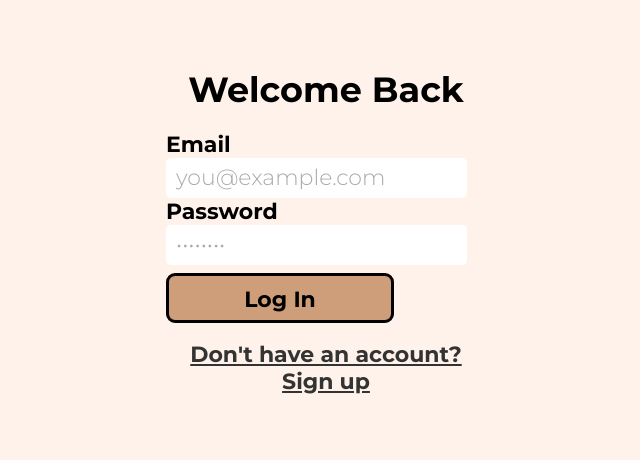
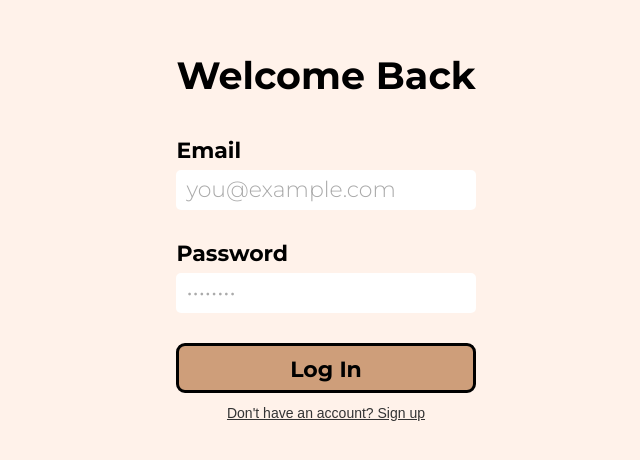
Before and after one commit to Tati-Vozniuk/focus-pet-frontend-cursova, a React (Create React App) app: page / in a window 1280 px wide. Shown: the part 164-624 px from the top of the page, without its empty margins (314-954 px from the left). Built offline with nearby package versions, Linux system fonts and the light colour scheme; no server answers.

Commit message:
Fix: style of AuthModal

```diff
--- a/src/App.css
+++ b/src/App.css
@@ -371,116 +371,115 @@ body {
   background: #a66c4a;
 }
 
-/* -----------------------------------------------------------------------
-   Додай ці стилі в кінець свого App.css
-   ----------------------------------------------------------------------- */
+/* Auth Page */
 
-/* Auth Page */
-.auth-page {
+.logout-button {
+  margin-top: 16px;
+  background: transparent;
+  border: none;
+  color: var(--color-text, #888);
+  font-size: 14px;
+  cursor: pointer;
+  text-decoration: underline;
+}
+
+/* ── Wrapper ── */
+.auth-wrapper {
   display: flex;
   justify-content: center;
   align-items: center;
-  min-height: 100vh;
-  width: 100%;
+  min-height: 100px;
 }
 
-.auth-card {
-  background-color: #fff2ea;
-  width: 393px;
-  padding: 40px 20px;
+/* ── Modal card ── */
+.auth-modal {
+  position: static;
+  width: 100%;
+  max-width: 360px;
+  padding: 32px 28px;
+  box-sizing: border-box;
+
+  /* inherit existing .modal styles — add extras here if needed */
+}
+
+/* ── Title ── */
+.auth-title {
+  /* keep existing .modal-header styles */
+  text-align: center;
+  margin-bottom: 28px;
+  font-size: 38px;
+}
+
+/* ── Field group (label + input together) ── */
+.auth-field {
+  display: flex;
+  flex-direction: column;
+  gap: 6px;
+  margin-bottom: 20px;
+}
+
+.auth-field .input-label {
+  /* keep existing .input-label styles */
+  margin-bottom: 0; /* reset if .input-label has its own bottom margin */
+}
+
+.auth-field .input-field {
+  /* keep existing .input-field styles */
+  width: 100%;
+  box-sizing: border-box;
+}
+
+/* ── Error message ── */
+.auth-error {
+  /* keep existing .validation-error styles */
+  width: 100%;
+  box-sizing: border-box;
+  margin-bottom: 16px;
+  padding: 8px 12px;
+  border-radius: 4px;
+
+  /* override: make sure it doesn't overflow into other elements */
+  display: block;
+  overflow-wrap: break-word;
+  word-break: break-word;
+}
+
+/* ── Success message ── */
+.auth-message {
+  color: green;
+  font-size: 14px;
+  text-align: center;
+  margin-bottom: 16px;
+}
+
+/* ── Buttons container ── */
+.auth-actions {
   display: flex;
   flex-direction: column;
   align-items: center;
   gap: 12px;
+  margin-top: 8px;
 }
 
-.auth-pet-emoji {
-  font-size: 64px;
-  line-height: 1;
-  margin-bottom: 4px;
+/* ── Primary submit button ── */
+.auth-submit {
+  width: 100%;
+  /* inherits .button .save-button styles */
 }
 
-.auth-title {
-  font-size: 40px;
-  font-weight: bold;
-  color: black;
+/* ── Switch mode link-style button ── */
+.auth-switch {
+  background: transparent;
+  border: none;
+  box-shadow: none;
+  padding: 0;
+  color: var(--color-text, #333);
+  font-size: 14px;
+  text-decoration: underline;
+  cursor: pointer;
   text-align: center;
-  margin: 0;
 }
 
-.auth-subtitle {
-  font-size: 20px;
-  font-weight: 300;
-  color: #585858;
-  text-align: center;
-  margin-bottom: 8px;
+.auth-switch:hover {
+  opacity: 0.7;
 }
-
-/* Toggle Login / Sign Up */
-.auth-toggle {
-  display: flex;
-  background-color: white;
-  border: 3px solid black;
-  border-radius: 9px;
-  overflow: hidden;
-  width: 301px;
-  height: 44px;
-  margin-bottom: 8px;
-}
-
-.auth-toggle-btn {
-  flex: 1;
-  background: transparent;
-  border: none;
-  font-family: 'Montserrat', sans-serif;
-  font-size: 18px;
-  font-weight: bold;
-  color: #a0a0a0;
-  cursor: pointer;
-  transition:
-    background-color 0.2s,
-    color 0.2s;
-}
-
-.auth-toggle-btn.active {
-  background-color: #ce9e7a;
-  color: black;
-}
-
-.auth-toggle-btn:first-child {
-  border-right: 2px solid black;
-}
-
-/* Labels */
-.auth-label {
-  font-size: 22px;
-  font-weight: bold;
-  color: black;
-  align-self: flex-start;
-  margin-left: 46px;
-}
-
-/* Error / Success */
-.auth-error {
-  color: #ff3b30;
-  font-size: 15px;
-  font-weight: 300;
-  text-align: center;
-  width: 301px;
-}
-
-.auth-success {
-  color: #34c759;
-  font-size: 15px;
-  font-weight: 300;
-  text-align: center;
-  width: 301px;
-}
-
-/* Submit button */
-.auth-submit-btn {
-  width: 301px;
-  height: 50px;
-  margin-top: 8px;
-  font-size: 22px;
-}
--- a/src/components/AuthModal.js
+++ b/src/components/AuthModal.js
@@ -41,18 +41,11 @@ function AuthModal() {
   };
 
   return (
-    <div
-      className="app-container"
-      style={{
-        display: 'flex',
-        justifyContent: 'center',
-        alignItems: 'center',
-        minHeight: '100vh',
-      }}
-    >
-      <div className="modal" style={{ position: 'static', width: '100%', maxWidth: '360px' }}>
-        <h2 className="modal-header">{mode === 'login' ? 'Welcome Back' : 'Create Account'}</h2>
+    <div className="auth-wrapper">
+      <div className="auth-modal">
+        <h2 className="auth-title">{mode === 'login' ? 'Welcome Back' : 'Create Account'}</h2>
 
+        <div className="auth-field">
           <label className="input-label">Email</label>
           <input
             type="email"
@@ -63,7 +56,9 @@ function AuthModal() {
             onKeyDown={handleKeyDown}
             autoComplete="email"
           />
+        </div>
 
+        <div className="auth-field">
           <label className="input-label">Password</label>
           <input
             type="password"
@@ -74,47 +69,33 @@ function AuthModal() {
             onKeyDown={handleKeyDown}
             autoComplete={mode === 'signup' ? 'new-password' : 'current-password'}
           />
+        </div>
 
-        {error && (
-          <div className="validation-error" style={{ marginBottom: '8px' }}>
-            {error}
-          </div>
-        )}
-        {message && (
-          <div
-            style={{ color: 'green', fontSize: '14px', marginBottom: '8px', textAlign: 'center' }}
-          >
-            {message}
-          </div>
-        )}
+        {error && <div className="auth-error">{error}</div>}
+        {message && <div className="auth-message">{message}</div>}
 
+        <div className="auth-actions">
           <button
-          className="button save-button"
+            className="button save-button auth-submit"
             onClick={handleSubmit}
             disabled={loading}
-          style={{ marginTop: '8px' }}
           >
             {loading ? 'Please wait...' : mode === 'login' ? 'Log In' : 'Sign Up'}
           </button>
 
           <button
-          className="button"
+            className="auth-switch"
             onClick={() => {
               setMode(mode === 'login' ? 'signup' : 'login');
               setError('');
               setMessage('');
             }}
-          style={{
-            marginTop: '8px',
-            background: 'transparent',
-            color: 'var(--color-text, #333)',
-            textDecoration: 'underline',
-            border: 'none',
-            boxShadow: 'none',
-          }}
           >
-          {mode === 'login' ? "Don't have an account? Sign up" : 'Already have an account? Log in'}
+            {mode === 'login'
+              ? "Don't have an account? Sign up"
+              : 'Already have an account? Log in'}
           </button>
+        </div>
       </div>
     </div>
   );
--- a/src/components/MainView.js
+++ b/src/components/MainView.js
@@ -87,18 +87,7 @@ function MainView({ petState, onOpenFeed, onOpenFocus, onOpenSettings, onLogout
         </button>
       </div>
 
-      <button
-        onClick={onLogout}
-        style={{
-          marginTop: '16px',
-          background: 'transparent',
-          border: 'none',
-          color: 'var(--color-text, #888)',
-          fontSize: '14px',
-          cursor: 'pointer',
-          textDecoration: 'underline',
-        }}
-      >
+      <button onClick={onLogout} className="logout-button">
         Log out
       </button>
     </div>
```
Also changed, not shown: src/components/AuthPage.jsx (deleted, +0 -119 lines). Lines whose indentation alone changed are shown as unchanged.
